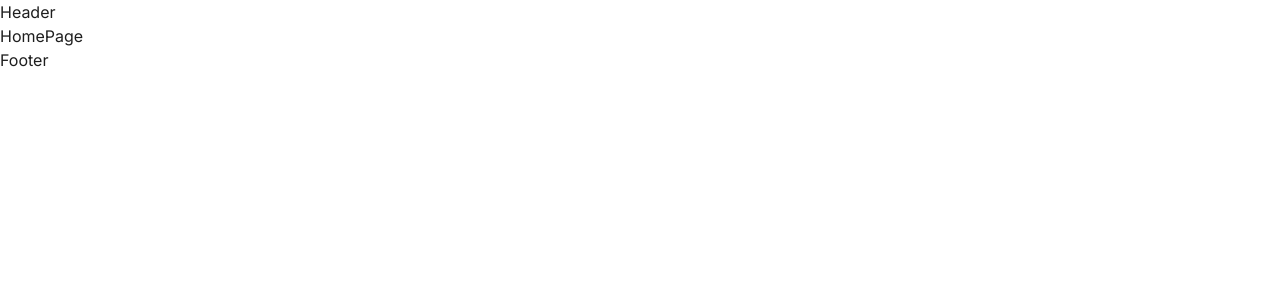
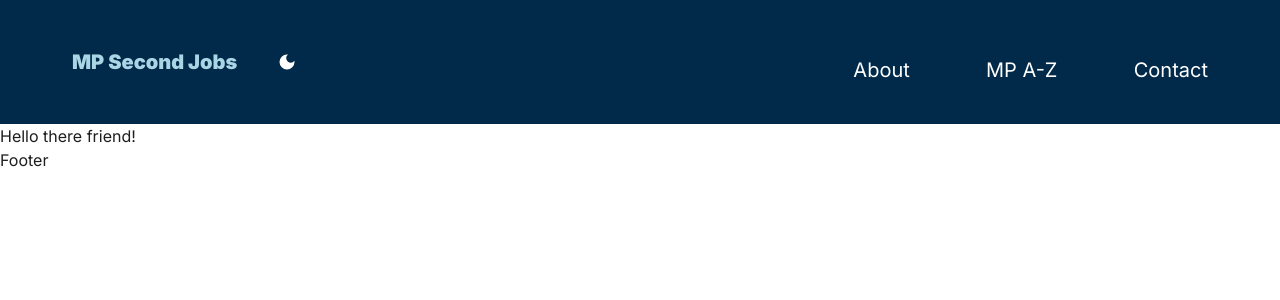
Before and after one commit to zamarz/second-jobs, a Next.js app: page / in a window 1280 px wide. Shown: the top 300 px of the page. Built offline with nearby package versions, Linux system fonts and the light colour scheme.

Commit message:
Style and create header

```diff
--- a/src/components/Header.tsx
+++ b/src/components/Header.tsx
@@ -1,5 +1,64 @@
+"use client";
+
+import ThemeContext from "@/app/context/themeContext";
+import Link from "next/link";
+import { useContext } from "react";
+import { HiLightBulb } from "react-icons/hi";
+import { MdDarkMode } from "react-icons/md";
+
 const Header = () => {
-  return <div>Header</div>;
+  const { darkTheme, setDarkTheme } = useContext(ThemeContext);
+
+  return (
+    <header className="bg-primary text-white py-8 px-6 text-xl flex flex-wrap md:flex-nowrap items-center justify-between">
+      <div className="flex mx-9 my-4 items-center w-full md:w-2/3">
+        <Link
+          href="/"
+          className="font-black text-tertiary-light mx-3 md:align-center"
+        >
+          MP Second Jobs
+        </Link>
+        <ul className="flex items-center ml-5">
+          <li className="ml-2">
+            {darkTheme ? (
+              <HiLightBulb
+                className="cursor-pointer"
+                onClick={() => {
+                  setDarkTheme(false);
+                  localStorage.removeItem("second-jobs-theme");
+                }}
+              />
+            ) : (
+              <MdDarkMode
+                className="cursor-pointer"
+                onClick={() => {
+                  setDarkTheme(true);
+                  localStorage.setItem("second-jobs-theme", "true");
+                }}
+              />
+            )}
+          </li>
+        </ul>
+      </div>
+      <ul className="flex items-center justify-between w-full md:w-1/3 mt-4 mx-12">
+        <li className="hover:-translate-y-2 duration-500 transition-all">
+          <Link href="/" className="text-sm md:text-base lg:text-xl">
+            About
+          </Link>
+        </li>
+        <li className="hover:-translate-y-2 duration-500 transition-all">
+          <Link href="/" className="text-sm md:text-base lg:text-xl">
+            MP A-Z
+          </Link>
+        </li>
+        <li className="hover:-translate-y-2 duration-500 transition-all">
+          <Link href="/" className="text-sm md:text-base lg:text-xl">
+            Contact
+          </Link>
+        </li>
+      </ul>
+    </header>
+  );
 };
 
 export default Header;
--- a/src/components/HomePage.tsx
+++ b/src/components/HomePage.tsx
@@ -1,5 +1,5 @@
 const HomePage = () => {
-  return <div>HomePage</div>;
+  return <div>Hello there friend!</div>;
 };
 
 export default HomePage;
```
Also changed, not shown: package.json (+5 -4 lines), 1 other file (tests, documents, lock files or other folders).
